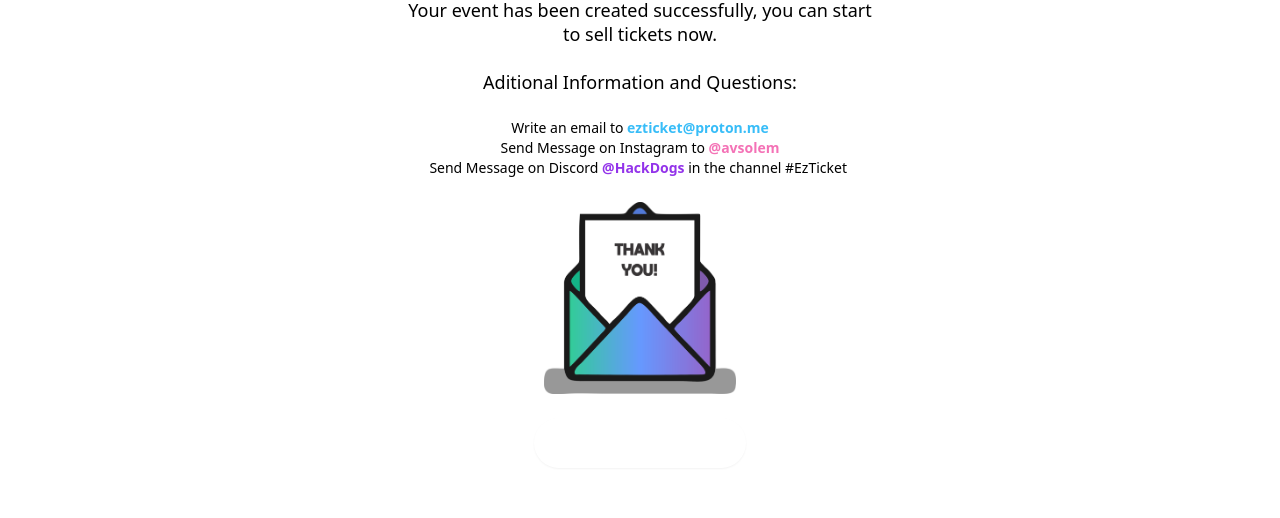
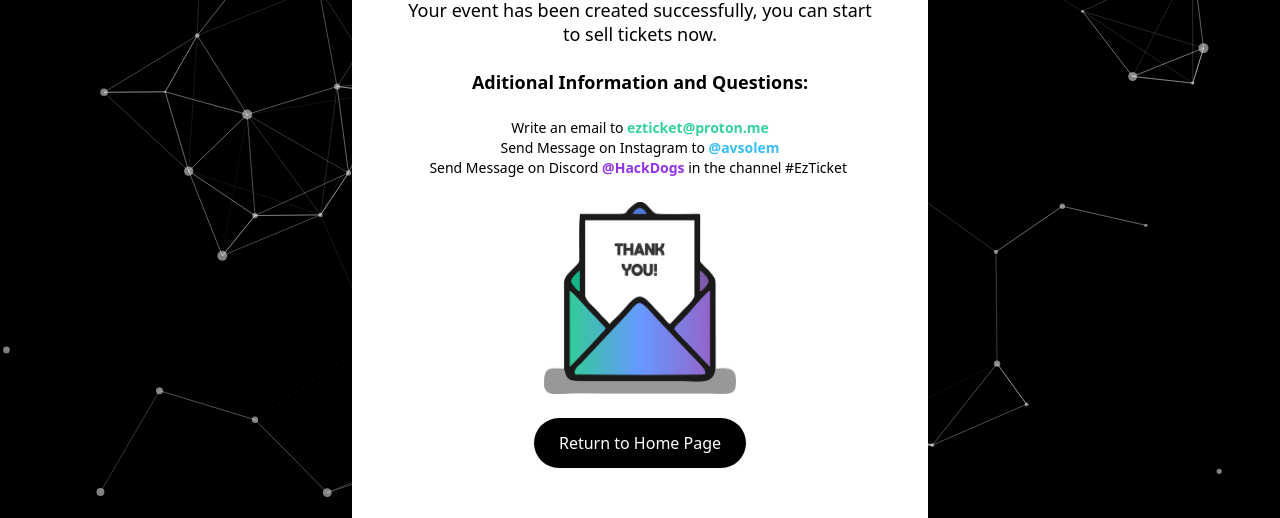
Before and after one commit to Avzolem/ezticket, a Next.js app: page /createvent/success in a window 1280 px wide. Shown: the part 267-785 px from the top of the page. Built offline with nearby package versions, Linux system fonts and the light colour scheme; no server answers; what @solana/web3.js would draw is missing.

Commit message:
Fixing Eventos

```diff
--- a/pages/createvent/success.js
+++ b/pages/createvent/success.js
@@ -1,9 +1,16 @@
 import MainLayout from "@/components/layouts/MainLayout";
+import ParticlesBackground from "@/components/common/ParticlesBackground";
 
 const ContactPage = () => {
     return (
-        <MainLayout title="Exito" childrenClassName="h-screen">
-            <div className="h-min-screen bg-hybrida-bgblue  h-full ">
+        <div>
+            <ParticlesBackground />
+            <MainLayout
+                title="Gracias! :D"
+                childrenClassName="h-screen"
+                className="relative"
+            >
+                <div className="h-min-screen h-full ">
                     <div className="relative mx-auto max-w-xl">
                         <div className="flex h-screen items-center justify-center">
                             <div className="rounded-xl bg-white px-12 text-center">
@@ -12,11 +19,14 @@ const ContactPage = () => {
                                 </h2>
                                 <p className="mt-4 pb-6  text-lg leading-6 text-black">
                                     <h2>
-                                    Your event has been created successfully,
-                                    you can start to sell tickets now.
+                                        Your event has been created
+                                        successfully, you can start to sell
+                                        tickets now.
                                     </h2>
                                     <br />
-                                <h2>Aditional Information and Questions:</h2>
+                                    <h2 className="font-bold">
+                                        Aditional Information and Questions:
+                                    </h2>
                                     <br />
 
                                     <div className="text-center text-sm">
@@ -26,7 +36,7 @@ const ContactPage = () => {
                                                 href="mailto:ezticket@proton.me"
                                                 target="_blank"
                                             >
-                                            <p class="font-bold text-sky-400/100">
+                                                <p class="font-bold text-emerald-400/100">
                                                     ezticket@proton.me
                                                 </p>
                                             </a>
@@ -38,13 +48,14 @@ const ContactPage = () => {
                                                 href="https://www.instagram.com/avsolem/"
                                                 target="_blank"
                                             >
-                                            <p class="font-bold text-pink-400/100">
+                                                <p class="font-bold text-sky-400/100">
                                                     @avsolem
                                                 </p>
                                             </a>
                                         </div>
                                         <div className="flex justify-center">
-                                        <p>Send Message on Discord </p> &nbsp;
+                                            <p>Send Message on Discord </p>{" "}
+                                            &nbsp;
                                             <a
                                                 href="https://discord.gg/AhSERBy467"
                                                 target="_blank"
@@ -54,7 +65,8 @@ const ContactPage = () => {
                                                 </p>
                                             </a>
                                             &nbsp;
-                                        <p>in the channel #EzTicket</p> &nbsp;
+                                            <p>in the channel #EzTicket</p>{" "}
+                                            &nbsp;
                                         </div>
                                     </div>
                                 </p>
@@ -68,7 +80,7 @@ const ContactPage = () => {
 
                                 <div className="pt-6 pb-20">
                                     <a href="/">
-                                    <button className="bg-hybrida-fuchsia inline-flex items-center rounded-full border border-transparent px-6 py-3 text-base font-medium text-white shadow-sm hover:bg-fuchsia-700 focus:outline-none focus:ring-2 focus:ring-purple-500 focus:ring-offset-2">
+                                        <button className="inline-flex items-center rounded-full border border-transparent bg-black px-6 py-3 text-base font-medium text-white shadow-sm hover:bg-fuchsia-700 focus:outline-none focus:ring-2 focus:ring-purple-500 focus:ring-offset-2">
                                             Return to Home Page
                                         </button>
                                     </a>
@@ -78,6 +90,7 @@ const ContactPage = () => {
                     </div>
                 </div>
             </MainLayout>
+        </div>
     );
 };
 
--- a/pages/eventos/index.js
+++ b/pages/eventos/index.js
@@ -328,7 +328,7 @@ export default function Home() {
                                     </div>
                                     <br />
 
-                                    <div className="textcontainer text-justify-center bg-white px-6 py-4 ">
+                                    <div className="textcontainer text-justify-center  bg-white px-6 py-4 ">
                                         <p className="mt-4 flex h-6 w-28 rounded-md bg-purple-700 px-2 text-sm text-white">
                                             Active Event
                                         </p>
--- a/pages/eventos/success.js
+++ b/pages/eventos/success.js
@@ -10,7 +10,7 @@ const ContactPage = () => {
                 childrenClassName="h-screen"
                 className="relative"
             >
-                <div className="h-min-screen bg-hybrida-bgblue  h-full ">
+                <div className="h-min-screen h-full ">
                     <div className="relative mx-auto max-w-xl">
                         <div className="flex h-screen items-center justify-center">
                             <div className="rounded-xl bg-white px-12 text-center">
@@ -27,46 +27,48 @@ const ContactPage = () => {
                                         ti.
                                     </h2>
                                     <br />
-                                    <h2>
-                                        Para preguntas e información adicional:
+                                    <h2 className="font-bold">
+                                        Aditional Information and Questions:
                                     </h2>
                                     <br />
 
                                     <div className="text-center text-sm">
                                         <div className="flex justify-center">
-                                            <p>Escribenos un correo a</p> &nbsp;
+                                            <p>Write an email to</p> &nbsp;
                                             <a
                                                 href="mailto:hybrida@uach.mx"
                                                 target="_blank"
                                             >
-                                                <p class="font-bold text-sky-400/100">
+                                                <p class="font-bold text-emerald-400/100">
                                                     eztickets@proton.me
                                                 </p>
                                             </a>
                                         </div>
                                         <div className="flex justify-center">
-                                            <p>Envía mensaje vía Instagram a</p>{" "}
+                                            <p>Send Message on Instagram to</p>{" "}
                                             &nbsp;
                                             <a
                                                 href="https://www.instagram.com/avsolem"
                                                 target="_blank"
                                             >
-                                                <p class="font-bold text-pink-400/100">
+                                                <p class="font-bold text-sky-400/100">
                                                     @avsolem
                                                 </p>
                                             </a>
                                         </div>
                                         <div className="flex justify-center">
-                                            <p>Envía mensaje vía Discord </p>{" "}
+                                            <p>Send Message on Discord</p>{" "}
                                             &nbsp;
                                             <a
-                                                href="https://discord.gg/cvQyBHF2Dz"
+                                                href="https://discord.gg/AhSERBy467"
                                                 target="_blank"
                                             >
                                                 <p class="font-bold text-purple-600">
-                                                    @etherfuse
+                                                    @HackDogs
                                                 </p>
                                             </a>
+                                            &nbsp;
+                                            <p>in the channel #EzTicket</p>{" "}
                                             &nbsp;
                                         </div>
                                     </div>
@@ -82,7 +84,7 @@ const ContactPage = () => {
                                 <div className="pt-6 pb-20">
                                     <a href="/">
                                         <button className="inline-flex items-center rounded-full border border-transparent bg-black px-6 py-3 text-base font-medium text-white shadow-sm hover:bg-gray-700 focus:outline-none focus:ring-2 focus:ring-purple-500 focus:ring-offset-2">
-                                            Regresar a la página principal
+                                            Return to Home Page
                                         </button>
                                     </a>
                                 </div>
--- a/pages/slideck.js
+++ b/pages/slideck.js
@@ -59,7 +59,7 @@ export default function Slideck() {
                         </h2>
                         <span className="text-2xl font-bold tracking-tight text-white  ">
                             We try to make it as easy as possible for you to get
-                            your EzTicket
+                            your EzTickets
                         </span>
                         <div className="mt-8 flex justify-center">
                             <div class="w-full">
@@ -70,6 +70,9 @@ export default function Slideck() {
                                 />
                             </div>
                         </div>
+
+                        <br />
+                        <br />
 
                         <LiteYouTubeEmbed
                             aspectHeight={9}
```
Lines whose indentation alone changed are shown as unchanged.
